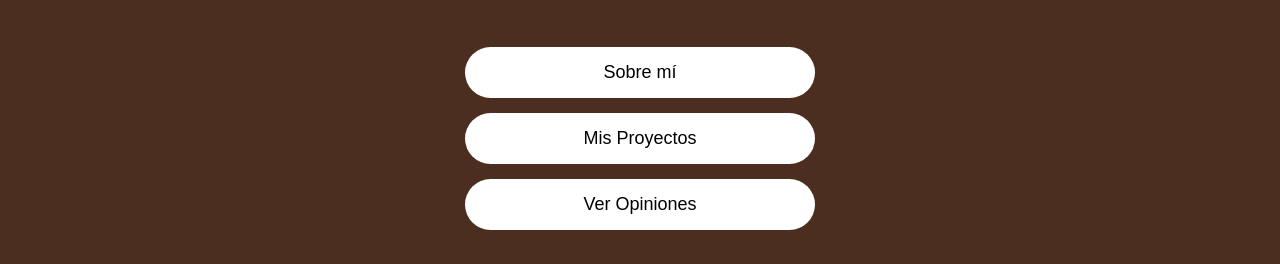
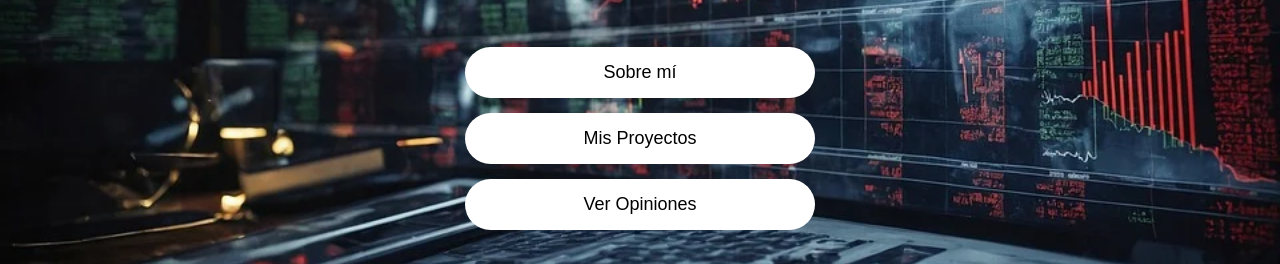
Before and after one commit to VictorRaul-dev/perfil-linktree, a plain HTML site: page index.html in a window 1280 px wide. Shown: the part 359-623 px from the top of the page. Drawn offline with Linux system fonts and the light colour scheme.

Commit message:
fondo img agregado

```diff
--- a/styles.css
+++ b/styles.css
@@ -1,7 +1,8 @@
 /* styles.css */
 body {
     font-family: 'Arial', sans-serif;
-    background-color: #4b2e20;
+    background: url(ai-generated-8723233_960_720.webp) no-repeat center center fixed;
+    background-size: cover;
     color: #fff;
     margin: 0;
     padding: 0;
@@ -10,6 +11,7 @@ body {
     align-items: center;
     height: 100vh;
 }
+
 
 .container {
     text-align: center;
```
Also changed, not shown: ai-generated-8723233_960_720.webp (added), finance-8037839_1280.webp (added).
